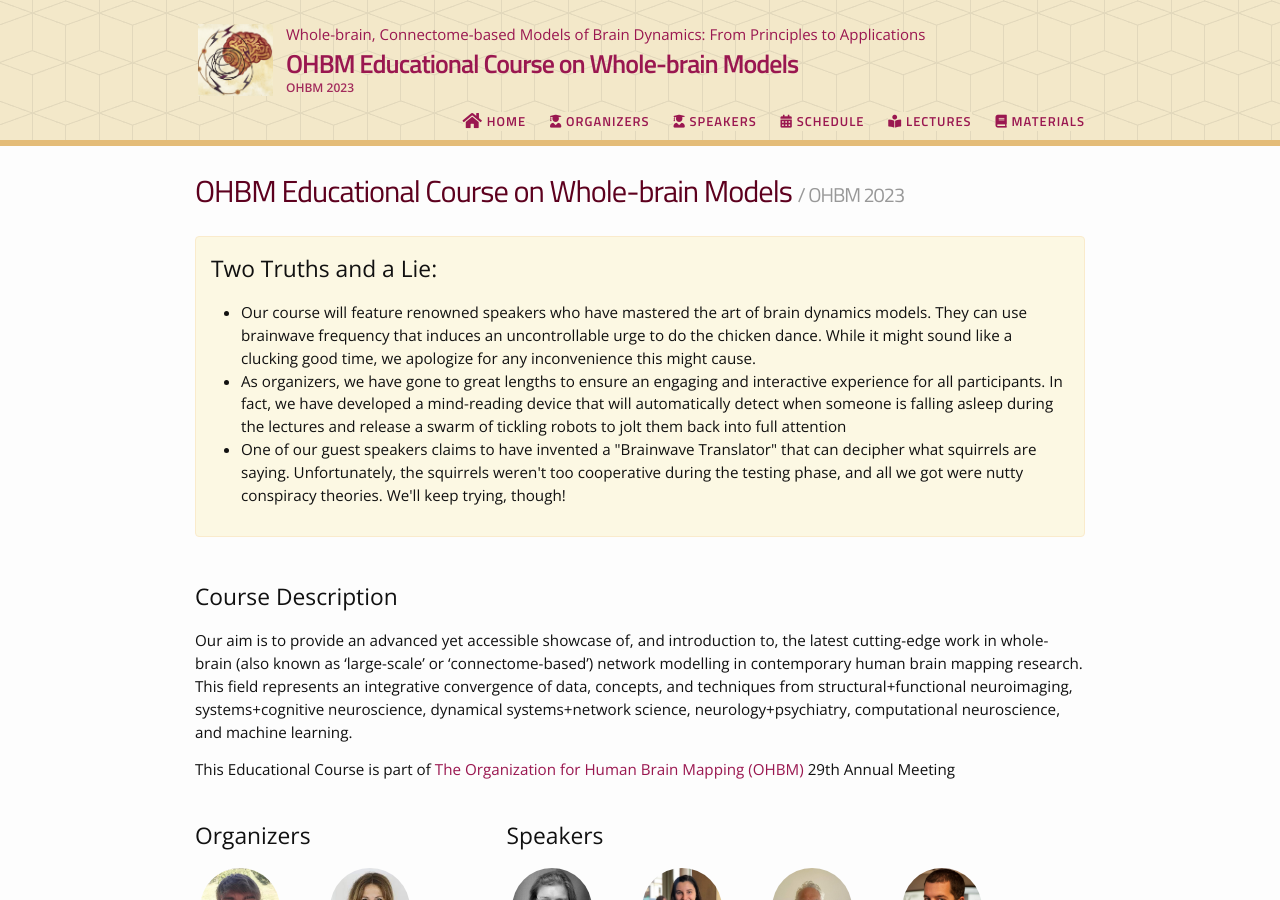
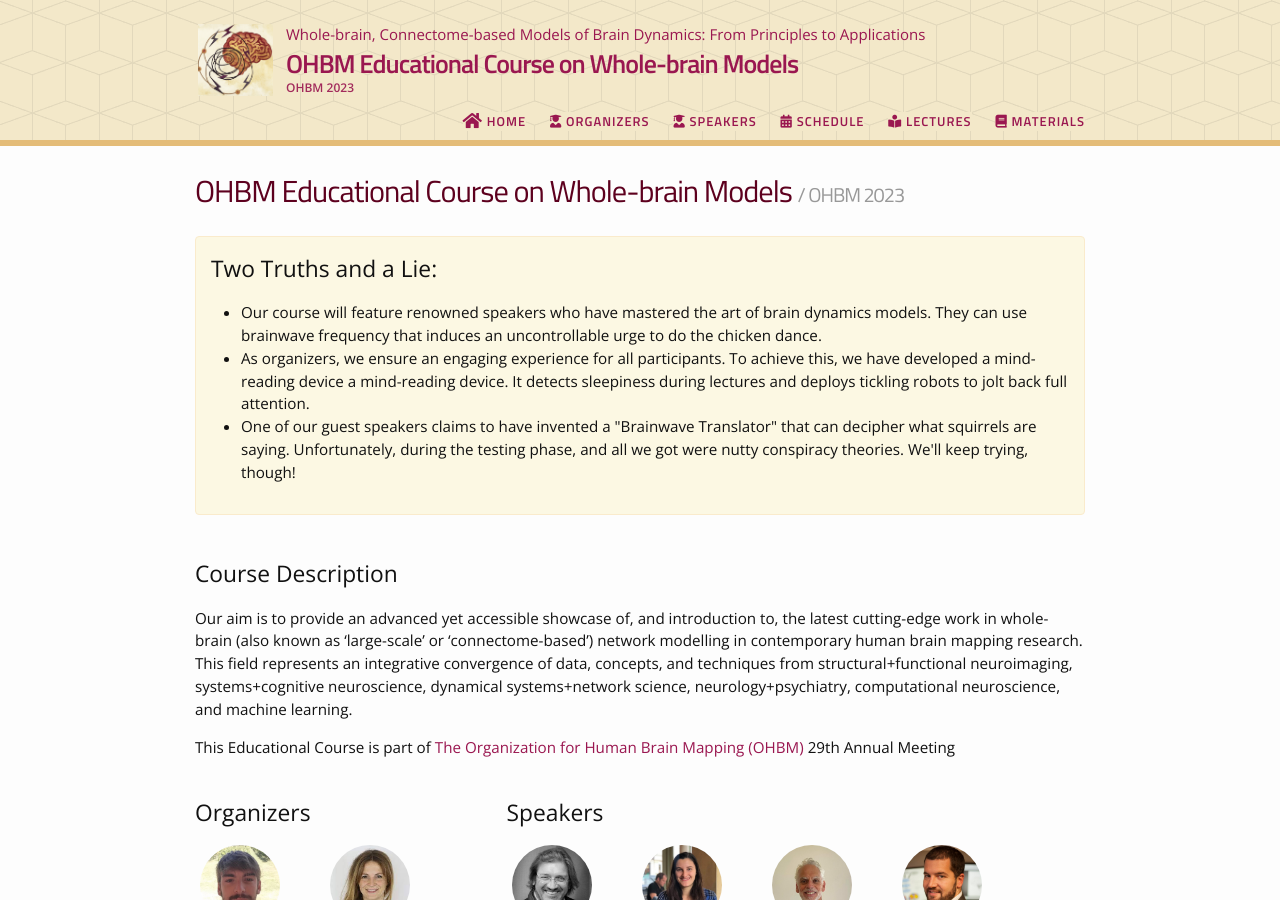
Before and after one commit to GriffithsLab/OHBM-whole-brain-modelling-course, a Jekyll site: the page built from index.md, in a window 1280 px wide and 900 px high. Built offline with Jekyll 4.4.1, drawn with Linux system fonts in a browser that asks for light colours; nearby versions of some CDN libraries.

Commit message:
make it brief

```diff
--- a/_includes/announcements.html
+++ b/_includes/announcements.html
@@ -19,10 +19,10 @@
     <li class="no-p-margin">
         {% if n.type %}
             {% if n.type == 'lecture' %}
-                One of our guest speakers claims to have invented a "Brainwave Translator" that can decipher what squirrels are saying. Unfortunately, the squirrels weren't too cooperative during the testing phase, and all we got were nutty conspiracy theories. We'll keep trying, though!
+                One of our guest speakers claims to have invented a "Brainwave Translator" that can decipher what squirrels are saying. Unfortunately, during the testing phase, and all we got were nutty conspiracy theories. We'll keep trying, though!
                 <!-- {% include lecture_links.html lecture=n %}
             {% elsif n.type == 'assignment' %}
-                As organizers, we have gone to great lengths to ensure an engaging and interactive experience for all participants. In fact, we have developed a mind-reading device that will automatically detect when someone is falling asleep during the lectures and release a swarm of tickling robots to jolt them back into full attention
+                As organizers, we ensure an engaging experience for all participants. To achieve this, we have developed a mind-reading device a mind-reading device. It detects sleepiness during lectures and deploys tickling robots to jolt back full attention.
             {% else%}
                 {{ n.description }}
             {% endif %}
```
Also changed, not shown: _announcements/01_sample_announcement.md (+1 -1 lines).
